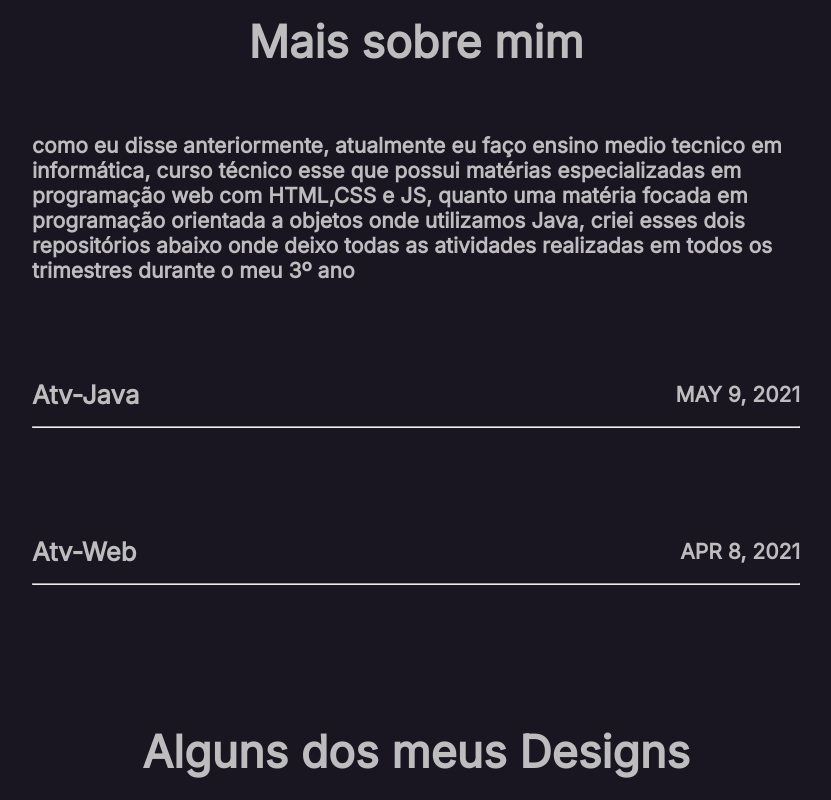
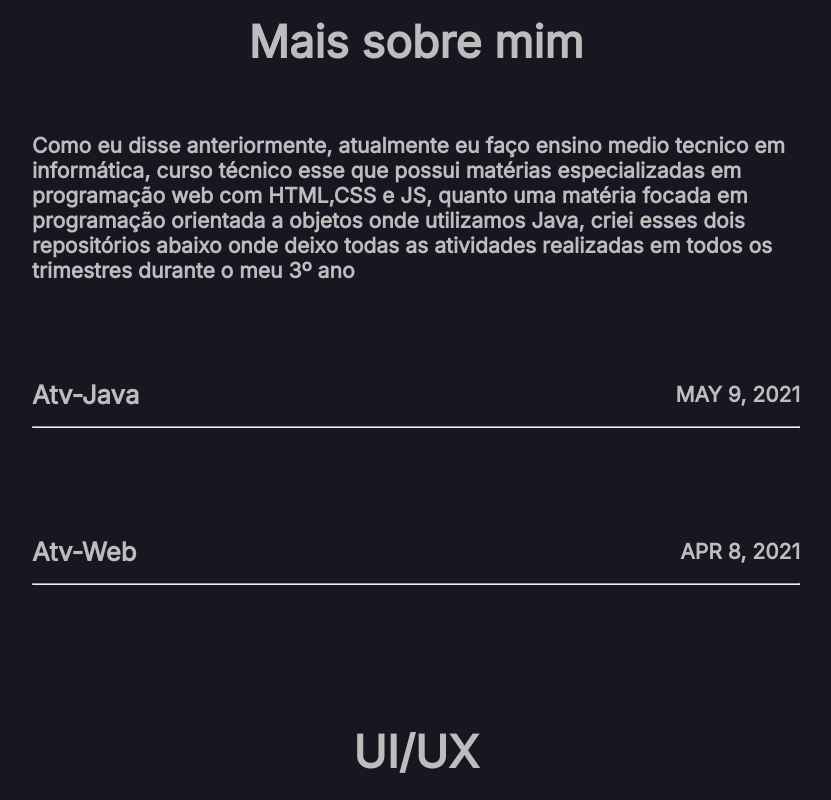
Before and after one commit to Vitor-Klein/Portifolio, a Next.js app: page / in a window 1280 px wide. Shown: the part 1820-2620 px from the top of the page, without its empty margins (224-1055 px from the left). Built offline with nearby package versions, Linux system fonts and the light colour scheme.

Commit message:
increment text to flatlist

```diff
--- a/src/components/flatList/flatList.module.scss
+++ b/src/components/flatList/flatList.module.scss
@@ -1,11 +1,3 @@
-.text {
-  h1 {
-    margin-top: 10rem;
-    text-align: center;
-    font-size: 3.5rem;
-  }
-}
-
 .wrapper {
   width: 100%;
   height: 30rem;
--- a/src/components/flatList/index.tsx
+++ b/src/components/flatList/index.tsx
@@ -6,11 +6,6 @@ import styles from "./flatList.module.scss";
 const FlatList: React.FC = () => {
   return (
     <>
-      <div className={styles.text}>
-        <h1>Alguns dos meus Designs</h1>
-      </div>
-
-
       <div className={styles.wrapper}>
         <div className={styles.wrapper_child}>
           <div className={styles.tab}>
--- a/src/pages/index.tsx
+++ b/src/pages/index.tsx
@@ -57,7 +57,7 @@ export default function Home() {
 
           <Text
             title="Mais sobre mim"
-            content="como eu disse anteriormente, atualmente eu faço ensino medio
+            content="Como eu disse anteriormente, atualmente eu faço ensino medio
           tecnico em informática, curso técnico esse que possui matérias especializadas
           em programação web com HTML,CSS e JS, quanto uma matéria focada em programação
           orientada a objetos onde utilizamos Java, criei esses dois repositórios abaixo
@@ -76,6 +76,14 @@ export default function Home() {
             url="https://github.com/Vitor-Klein/Atv-Web-Escola-3-ano"
           />
 
+          <Text
+            title="UI/UX"
+            content="Alem de dev, tambem estudo um pouco de design,UI e UX
+            vou deixar abaixo alguns dos meus projetos no figma, tanto de aplicações
+            mobile quanto aplicações web, design nao é meu foco principal, mas tenho
+            alguns conhecimentos na area que me ajudam, principalmente no front-end"
+          />
+
           <FlatList />
 
           <Links />
```
